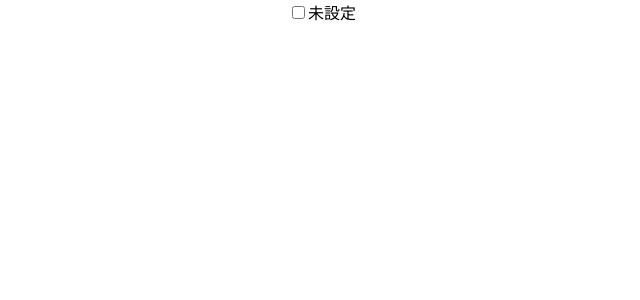
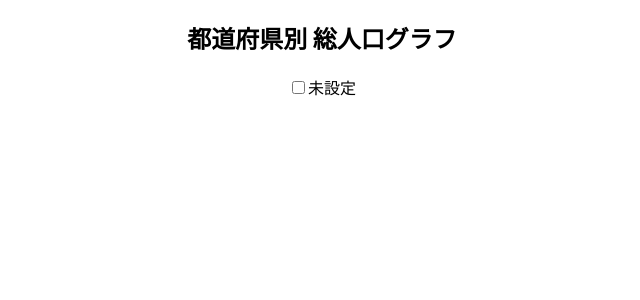
Before and after one commit to yuyohi/prefectures-population-chart, a React (Create React App) app: page / in a window 1280 px wide. Shown: the top 300 px of the page, without its empty margins (318-958 px from the left). Built offline with nearby package versions, Linux system fonts and the light colour scheme.

Commit message:
add header

```diff
--- a/src/App.tsx
+++ b/src/App.tsx
@@ -1,10 +1,10 @@
 import { FC } from 'react';
 import './App.css';
-import CheckBoxList from './components/checkBox';
+import PrePopulationGraph from './PrefPopulationGraph';
 
 const App: FC = () => (
   <div className="app">
-    <CheckBoxList />
+    <PrePopulationGraph />
   </div>
 );
 
--- /dev/null
+++ b/src/PrefPopulationGraph.tsx
@@ -0,0 +1,12 @@
+import { FC } from 'react';
+import CheckBoxList from './components/checkBox';
+import Header from './components/header';
+
+const PrePopulationGraph: FC = () => (
+  <div className="app">
+    <Header />
+    <CheckBoxList />
+  </div>
+);
+
+export default PrePopulationGraph;
--- /dev/null
+++ b/src/components/header.tsx
@@ -0,0 +1,5 @@
+import { FC } from 'react';
+
+const Header: FC = () => <h2>都道府県別 総人口グラフ</h2>;
+
+export default Header;
```
